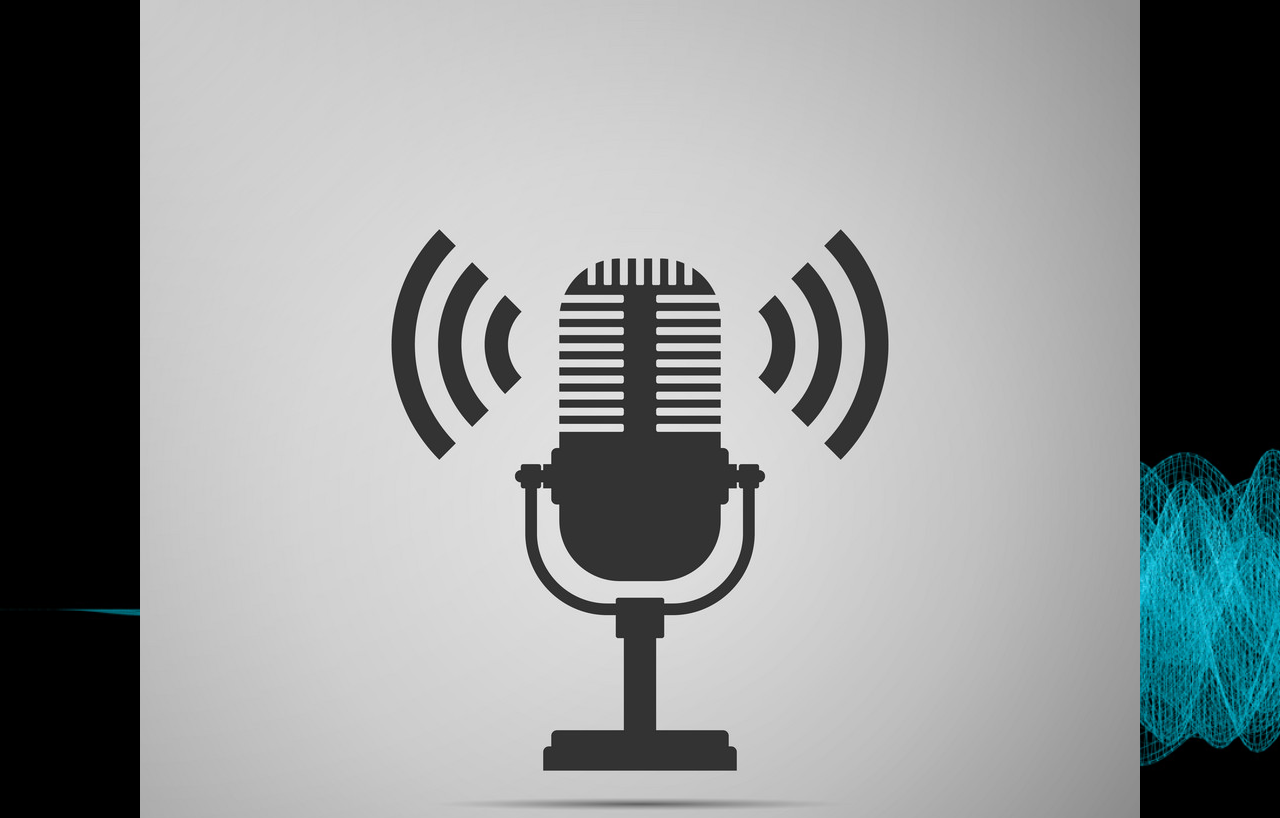
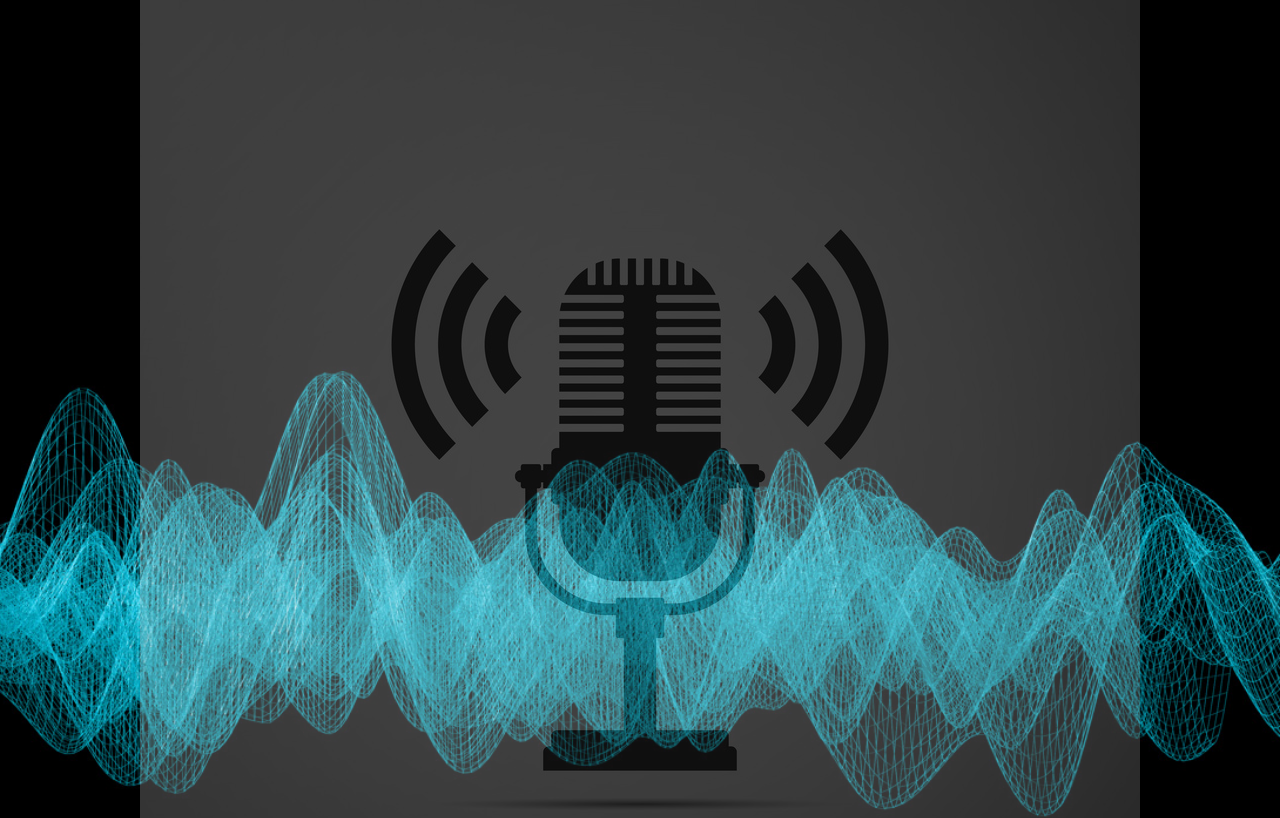
Before and after one commit to Kazim786/kshabbir-guessing-game, a plain HTML site: page index.html in a window 1280 px wide. Shown: the top 818 px of the page. Drawn offline with Linux system fonts and the light colour scheme.

Commit message:
fixed the picture problem

```diff
--- a/index.html
+++ b/index.html
@@ -9,7 +9,7 @@
 
 </head>
 <body>
-    <img src="microphone-icon-on-air-radio-mic-microphone-vector-21869482.jpg" alt="">
+    <img class="mic" src="microphone-icon-on-air-radio-mic-microphone-vector-21869482.jpg" alt="">
     <h1>Guess a Number between 1-100</h1>
     <h3>Speak into the Microphone</h3>
     <div id="msg" class="msg"></div>
--- a/style.css
+++ b/style.css
@@ -3,7 +3,7 @@
 }
 
 body {
-    background: #2f3542 url(revealing-hidden-information-in-sound-waves-Sonar.jpg) no-repeat left center/cover;
+    background: #2f3542 url(revealing-hidden-information-in-sound-waves-Sonar.jpg) no-repeat right center/cover;
     color: white;
     min-height: 100vh;
     display: flex;
@@ -44,3 +44,7 @@ p {
     margin: 20px;
     padding: 10px;
 }
+
+.mic{
+    opacity: 0.3;
+}
```
